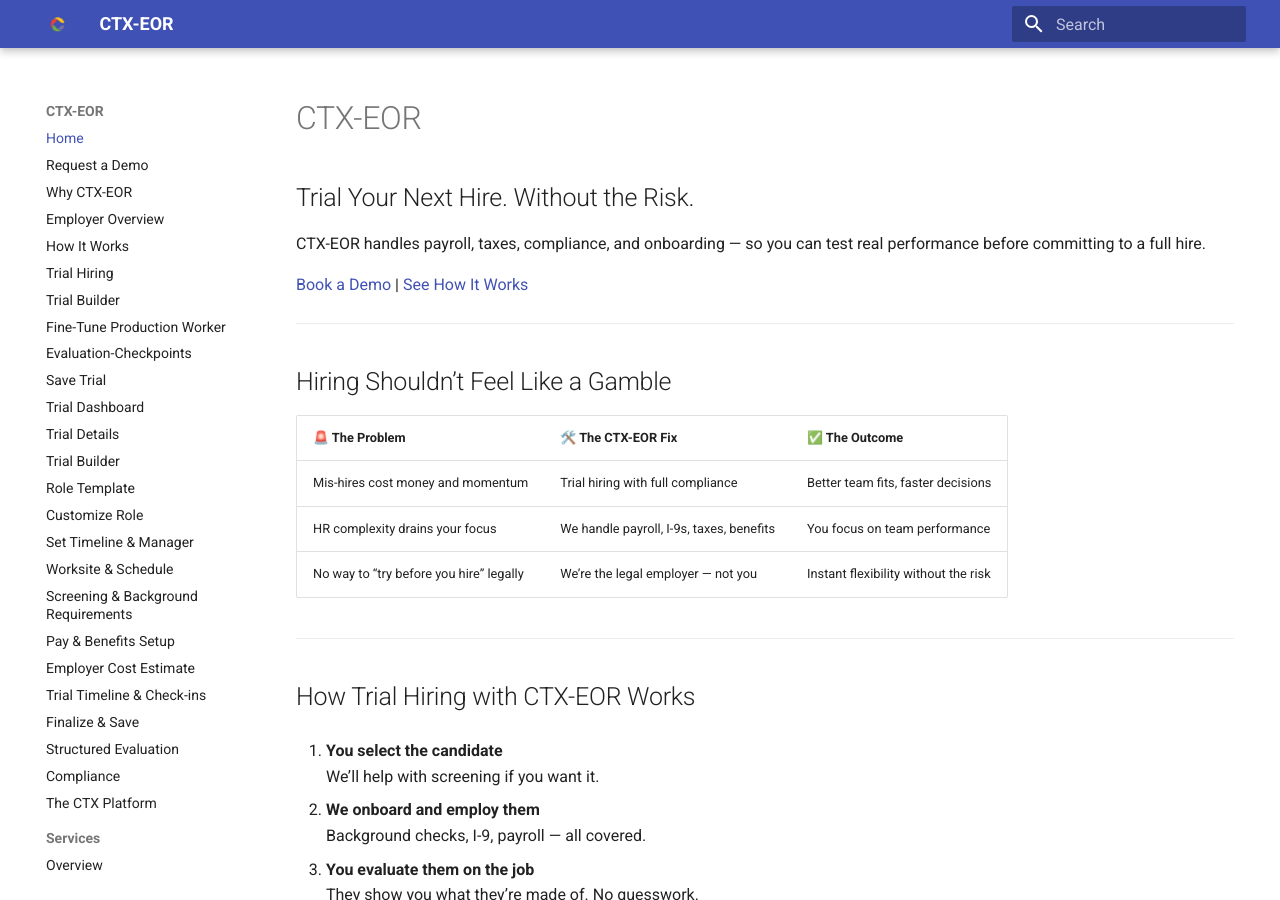
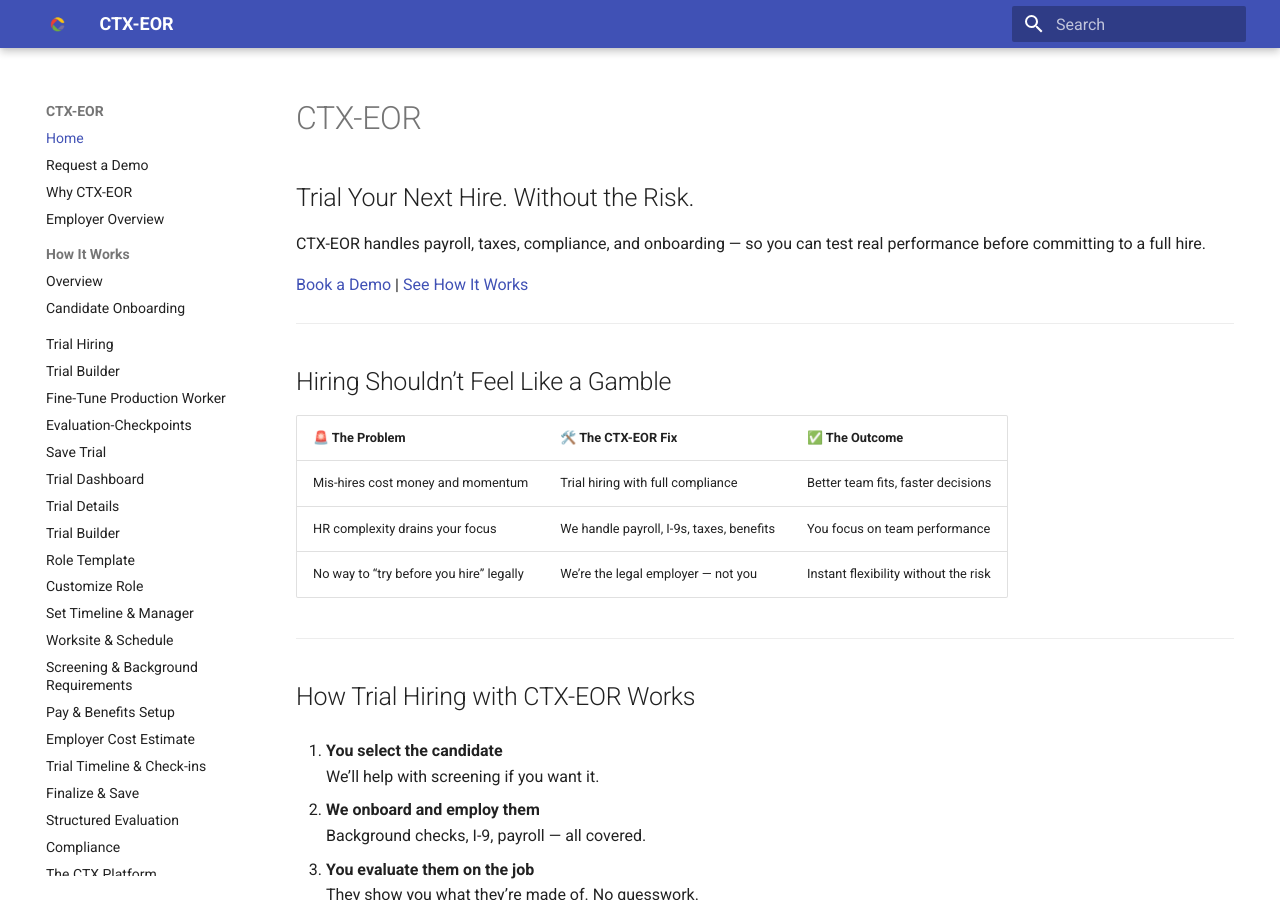
Before and after one commit to cirrusflyer275ds/ctx-eor-site, an MkDocs documentation site: the page built from docs/index.md, in a window 1280 px wide and 900 px high. Built offline with MkDocs 1.6.1 and Material for MkDocs 9.7.7, drawn with Linux system fonts in a browser that asks for light colours.

Commit message:
Update mkdocs.yml

```diff
--- a/mkdocs.yml
+++ b/mkdocs.yml
@@ -29,7 +29,9 @@ nav:
   - Request a Demo: demo-request.md
   - Why CTX-EOR: why-ctx.md
   - Employer Overview: employer-overview.md
-  - How It Works: how-it-works.md
+  - How It Works:
+    - Overview: how-it-works.md
+    - Candidate Onboarding: candidate-onboarding.md
   - Trial Hiring: trial-hiring.md
   - Trial Builder: trial-builder.md
   - Fine-Tune Production Worker: fine-tune-production-worker.md
```
